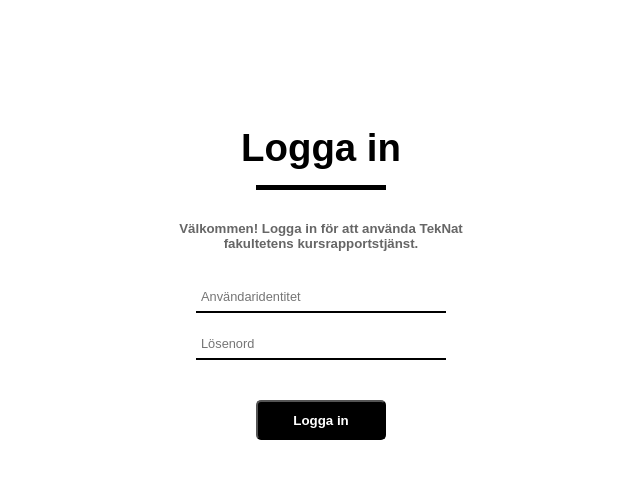
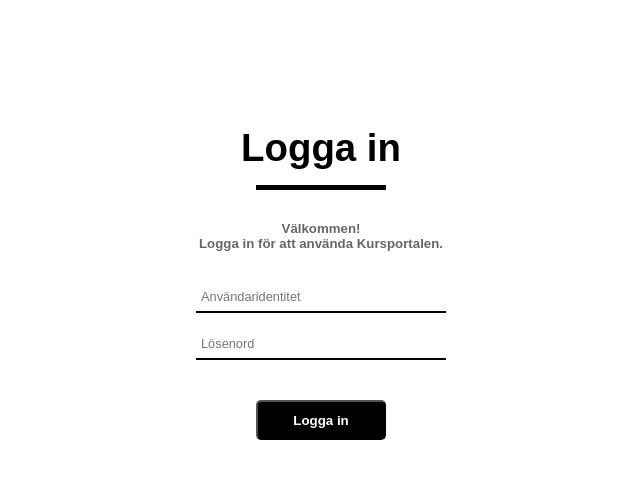
Before and after one commit to independent-project-in-it-uu-2019/grupp-2, a website: page views/login.html in a window 1280 px wide. Shown: the whole page, without its empty margins (319-959 px from the left). Drawn offline with nearby package versions, Linux system fonts and the light colour scheme; files that its build step writes are made by us from their sources; no server answers; files whose address does not match are found by name.

Commit message:
Ändrade loginsidans text

```diff
--- a/views/login.html
+++ b/views/login.html
@@ -40,8 +40,7 @@
         </div>
         <div class="subtitle">
             <h5 class="dark-grey">
-                Välkommen! Logga in för att använda TekNat
-                fakultetens kursrapportstjänst.
+                Välkommen! <br /> Logga in för att använda Kursportalen.
             </h5>
         </div>
         <div class="form-wrapper">
```
Also changed, not shown: 1 other file.
